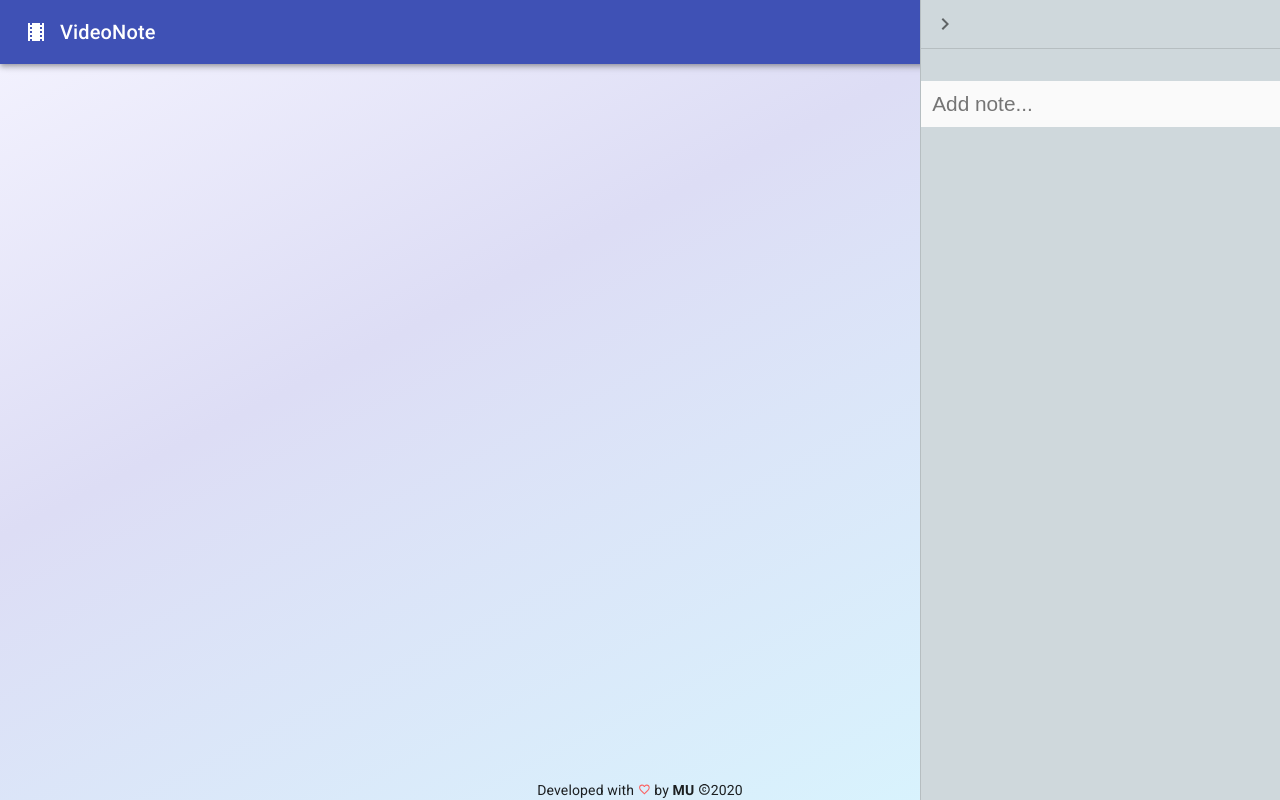
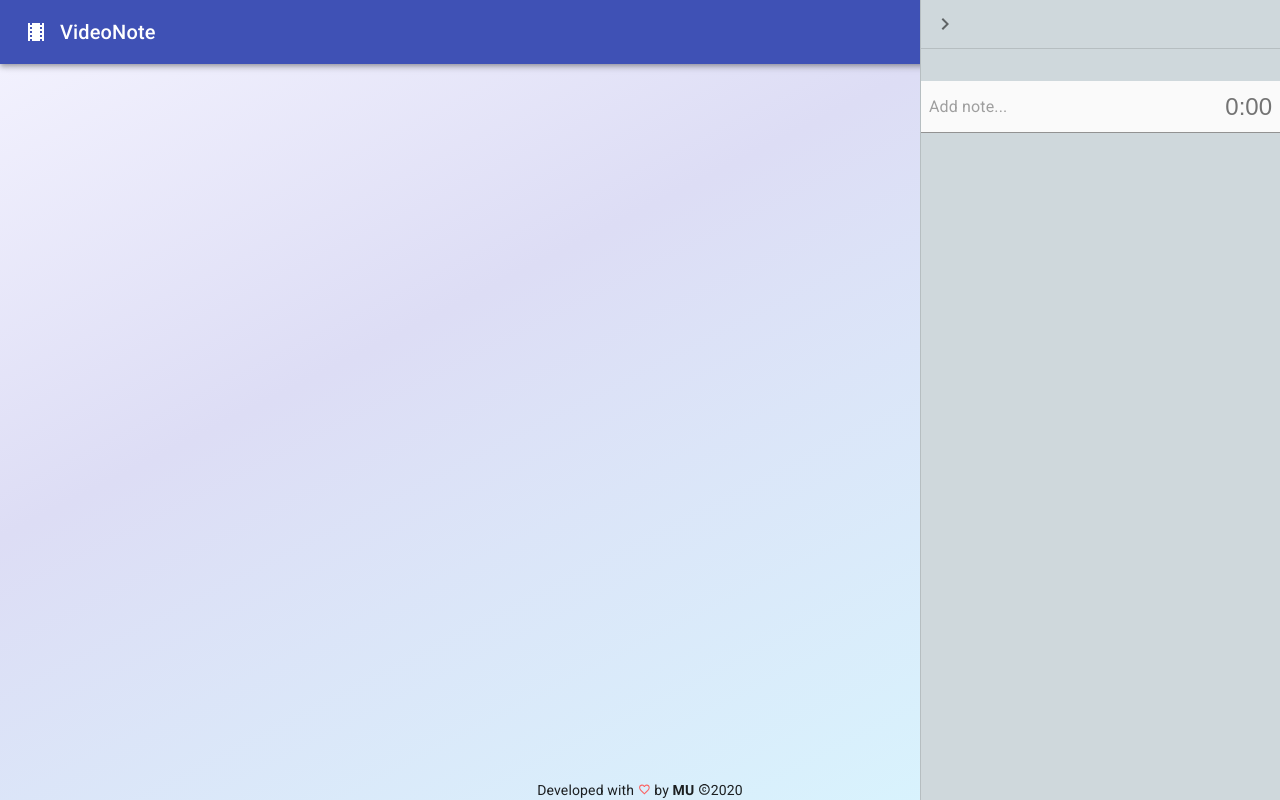
Before and after one commit to joshmu/vn-material_old, a React (Create React App) app: page / in a window 1280 px wide. Both pictures are taken after a click on the button "NOTES". Built offline with nearby package versions, Linux system fonts and the light colour scheme.

Commit message:
inject material styles first, todoitem

```diff
--- a/src/App.js
+++ b/src/App.js
@@ -1,6 +1,6 @@
 import React, { useState } from 'react'
 
-import { ThemeProvider, CssBaseline } from '@material-ui/core'
+import { ThemeProvider, CssBaseline, StylesProvider } from '@material-ui/core'
 import theme from './themes/theme'
 
 import Header from './layout/Header'
@@ -29,6 +29,7 @@ function App() {
   return (
     <CssBaseline>
       <ThemeProvider theme={theme}>
+        <StylesProvider injectFirst>
           <div style={appContainerStyle}>
             <PlayerState>
               <TodoState>
@@ -43,6 +44,7 @@ function App() {
               </TodoState>
             </PlayerState>
           </div>
+        </StylesProvider>
       </ThemeProvider>
     </CssBaseline>
   )
--- a/src/components/ActionInput/ActionInput.js
+++ b/src/components/ActionInput/ActionInput.js
@@ -1,13 +1,14 @@
 import React, { useRef, useContext, useEffect } from 'react'
 
-import Duration from '../Duration'
+import { Input } from '@material-ui/core'
+
+import Timestamp from '../Timestamp/Timestamp'
 import Timeline from '../Timeline/Timeline'
 
 import { playerContext } from '../../context/player/PlayerState'
 import { todoContext } from '../../context/todo/TodoState'
 
 import style from './actionInput.module.scss'
-import { Button } from '@material-ui/core'
 
 const ActionInput = () => {
   const inputRef = useRef()
@@ -78,7 +79,7 @@ const ActionInput = () => {
       {ready && <Timeline className={style.timeline} />}
       <form className={style.form} onSubmit={onSubmit}>
         <label htmlFor="addTodo"></label>
-        <input
+        <Input
           className={style.input}
           autoFocus
           ref={inputRef}
@@ -90,17 +91,25 @@ const ActionInput = () => {
           autoComplete="off"
           onChange={onChange}
           onKeyDown={onKeyDown}
+          endAdornment={
+            <Timestamp
+              seconds={
+                newTodo.seconds === null
+                  ? progress.playedSeconds
+                  : newTodo.seconds
+              }
+            />
+          }
         />
-        {ready && (
-          <Duration
-            className={style.timer}
+        {/* {ready && (
+          <Timestamp
             seconds={
               newTodo.seconds === null
                 ? progress.playedSeconds
                 : newTodo.seconds
             }
           />
-        )}
+        )} */}
       </form>
     </div>
   )
--- a/src/components/ActionInput/actionInput.module.scss
+++ b/src/components/ActionInput/actionInput.module.scss
@@ -8,22 +8,13 @@
 
 .input {
   background-color: transparent;
-  border: none;
-  padding: 0.7rem;
+  // border: none;
+  padding: 0 0.5rem;
   flex: 1;
   width: 100%;
-  font-size: 1.3rem;
-  font-weight: 200;
+  // font-size: 1.3rem;
+  // font-weight: 200;
   &:focus {
     border: none;
   }
 }
-
-.timer {
-  background-color: transparent;
-  // color: #7a899980;
-  color: rgba(0, 0, 0, 0.5);
-  font-weight: lighter;
-  // color: #112121;
-  padding: 0.9rem;
-}
--- a/src/components/Duration.js
+++ b/src/components/Timestamp/Timestamp.js
@@ -1,14 +1,20 @@
 import React from 'react'
 
-const Duration = ({ className, seconds }) => {
+import { IconButton } from '@material-ui/core'
+
+import style from './timestamp.module.scss'
+
+const Timestamp = ({ seconds }) => {
   return (
-    <time dateTime={`P${Math.round(seconds)}S`} className={className}>
-      {format(seconds)}
-    </time>
+    <div className={style.timestamp}>
+      <IconButton edge="end" aria-label="timestamp">
+        <time dateTime={`P${Math.round(seconds)}S`}>{format(seconds)}</time>
+      </IconButton>
+    </div>
   )
 }
 
-export default Duration
+export default Timestamp
 
 function format(seconds) {
   const date = new Date(seconds * 1000)
--- /dev/null
+++ b/src/components/Timestamp/timestamp.module.scss
@@ -0,0 +1,12 @@
+.timestamp {
+  background-color: transparent;
+  align-self: center;
+  margin-left: 1rem;
+}
+.time {
+  color: #7a899980;
+  // color: rgba(0, 0, 0, 0.5);
+  font-weight: lighter;
+  // color: #112121;
+  padding: 0.9rem;
+}
--- a/src/components/TodoItem/TodoItem.js
+++ b/src/components/TodoItem/TodoItem.js
@@ -1,6 +1,6 @@
 import React, { useContext } from 'react'
 import PropTypes from 'prop-types'
-import Duration from '../Duration'
+import Timestamp from '../Timestamp/Timestamp'
 
 import {
   Checkbox,
@@ -43,7 +43,7 @@ const TodoItem = ({ todo: { id, msg, seconds, checked } }) => {
       button
       // onClick={handleToggle(value)}
     >
-      <ListItemIcon onClick={onCheck}>
+      <ListItemIcon onClick={onCheck} className={style.listItemIcon}>
         <Checkbox
           edge="start"
           checked={checked}
@@ -58,9 +58,7 @@ const TodoItem = ({ todo: { id, msg, seconds, checked } }) => {
         onClick={onTodoClick}
       />
       <ListItemSecondaryAction>
-        <IconButton edge="end" aria-label="comments">
-          <Duration className={style.timestamp} seconds={seconds} />
-        </IconButton>
+        <Timestamp className={style.timestamp} seconds={seconds} />
       </ListItemSecondaryAction>
     </ListItem>
 
@@ -71,7 +69,7 @@ const TodoItem = ({ todo: { id, msg, seconds, checked } }) => {
     //   <p className={style.msg} onClick={onTodoClick}>
     //     {msg}
     //   </p>
-    //   <Duration className={style.timestamp} seconds={seconds} />
+    //   <Timestamp className={style.timestamp} seconds={seconds} />
     // </li>
   )
 }
--- a/src/components/TodoItem/todoItem.module.scss
+++ b/src/components/TodoItem/todoItem.module.scss
@@ -32,3 +32,8 @@
 .msg {
   color: lightgrey;
 }
+
+// OVERRIDES
+.listItemIcon {
+  min-width: 0;
+}
```
Lines whose indentation alone changed are shown as unchanged.
